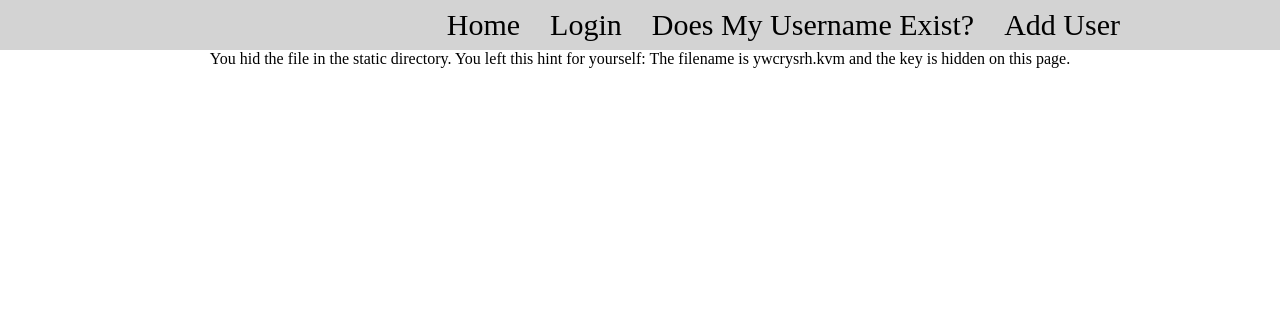
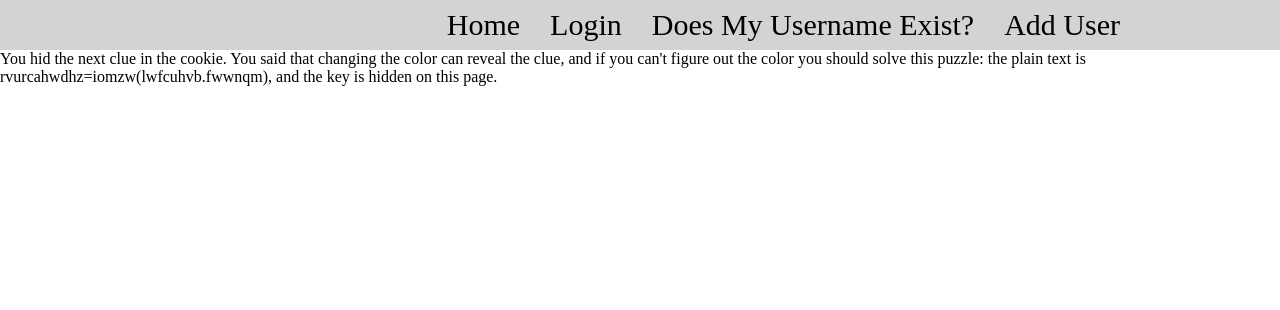
Before and after one commit to J-Mara/Cyber_Final, a Flask app: page /home in a window 1280 px wide; the page is wider, and only the part inside the window is pictured. Shown: the top 310 px of that part. Run offline with Flask 2, Linux system fonts and the light colour scheme; a user stored in the database is signed in; data comes from the database, SQL or seed files in the repository.

Commit message:
changed home page so that vigenere reveals javascript code for XSS attack, rather than leading to the steg challenge

```diff
--- a/flaskr/templates/home.html
+++ b/flaskr/templates/home.html
@@ -2,8 +2,9 @@
 
 {% block body %}
     <div class="center">
-        You hid the file in the static directory.
-        You left this hint for yourself: The filename is ywcrysrh.kvm and the key is hidden on this page.
+        You hid the next clue in the cookie. You said that changing the color can reveal the clue,
+        and if you can't figure out the color you should solve this puzzle: the plain text is rvurcahwdhz=iomzw(lwfcuhvb.fwwnqm),
+        and the key is hidden on this page.
         <!-- vigenere -->
     </div>
 {% endblock %}
```
